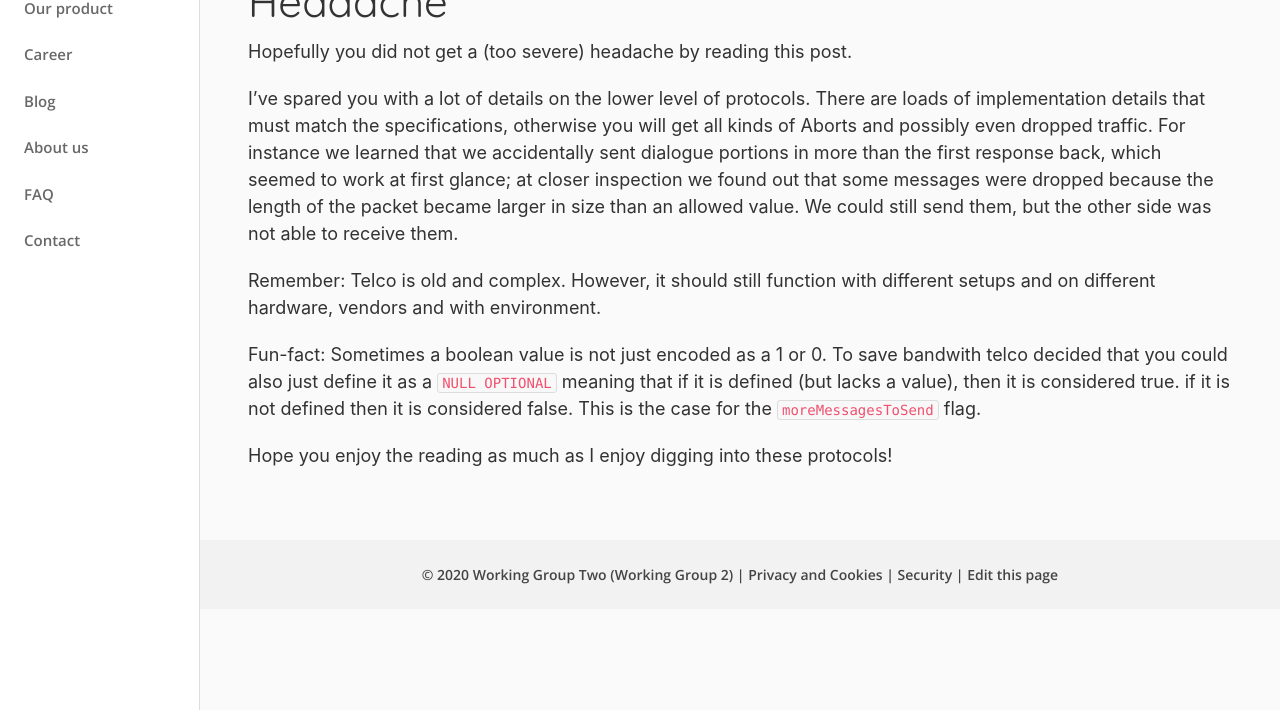
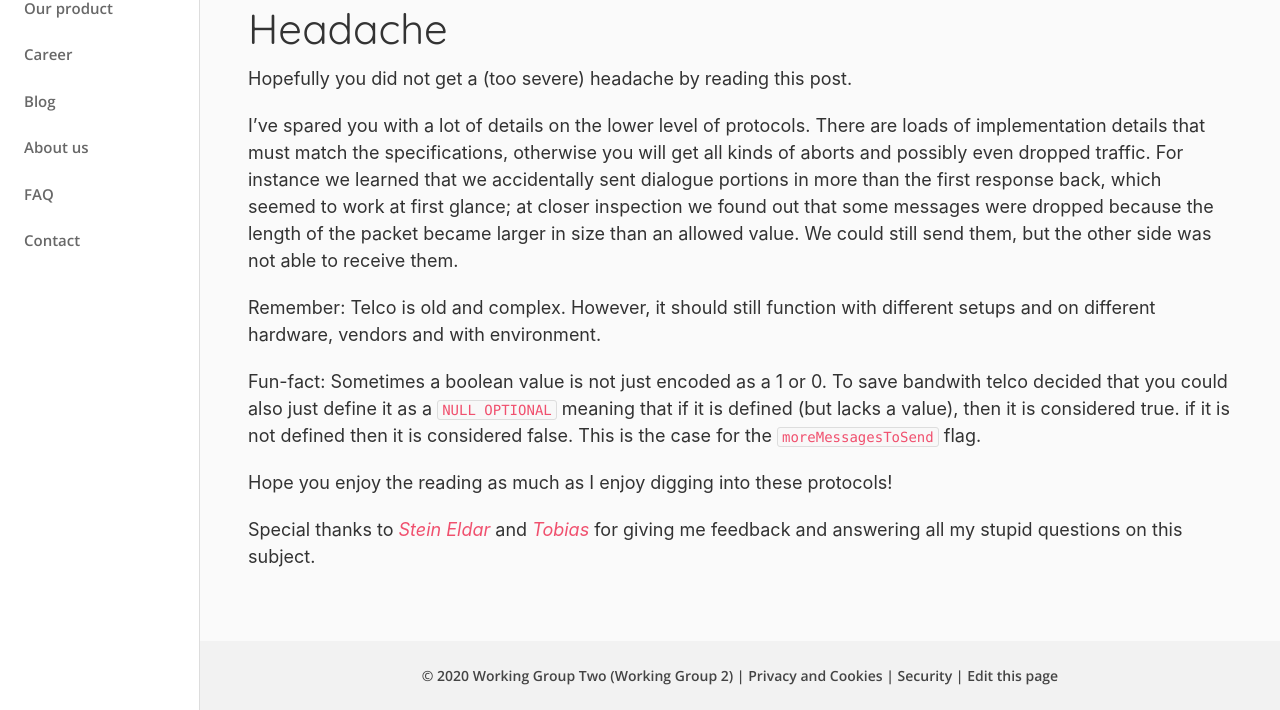
Before and after one commit to working-group-two/engineering-blog, a Jekyll site: the page built from pages/blog/_posts/2020-10-01-what-is-short-messages.md, in a window 1280 px wide and 900 px high, scrolled down 5887 px, cut to the strip 190-900 px from the top of the window. Built offline with Jekyll 4.4.1, drawn with Linux system fonts in a browser that asks for light colours; nearby versions of some CDN libraries; before the commit the page ends 6686 px from its top, so only the background shows below that; some of the changed lines change nothing that is shown; some of the changed text lies outside the part shown.

Commit message:
Gone with the utf-16->usc-2 wrongness

```diff
--- a/pages/blog/_posts/2020-10-01-what-is-short-messages.md
+++ b/pages/blog/_posts/2020-10-01-what-is-short-messages.md
@@ -169,14 +169,14 @@
 variable width of one or two 16-bits code points, and does allow the
 extended characters. For extended characters to work (for instance
 "praying/folded hands" &#x1F64F;), phones might try to fake *UTF-16*
-by using two *USC-2* characters.
+by using two *USC-2* characters. New phones can handle this fine, but
+older phones might receive two question marks as they cannot decode it
+properly.
 
-Most phones will however see *USC-2* text and
-think it is *UTF-16* and thus decode it wrongly. If *GSM7* have a
-modified charset (i.e. not the default *BMP*) then there will be a
-header in front that specifies that. That header will take up 7 bytes
-after packing (in other words 8 characters), making the maximum length
-of the *SMS* 152 characters.
+If *GSM7* have a modified charset (i.e. not the default *BMP*) then
+there will be a header in front that specifies that. That header will
+take up 7 bytes after packing (in other words 8 characters), making
+the maximum length of the *SMS* 152 characters.
 
 <div class="left-right-row">
     <img class="image" src="/img/blog/sms/67_chars.png" alt="Characters left: 45/67 (3)" />
@@ -332,7 +332,7 @@
 
 I've spared you with a lot of details on the lower level of
 protocols. There are loads of implementation details that must match
-the specifications, otherwise you will get all kinds of Aborts and
+the specifications, otherwise you will get all kinds of aborts and
 possibly even dropped traffic.
 For instance we learned that we accidentally sent dialogue portions in
 more than the first response back, which seemed to work at first
@@ -353,3 +353,6 @@
 
 Hope you enjoy the reading as much as I enjoy digging into these
 protocols!
+
+Special thanks to *Stein Eldar* and *Tobias* for giving me feedback and
+answering all my stupid questions on this subject.
```
